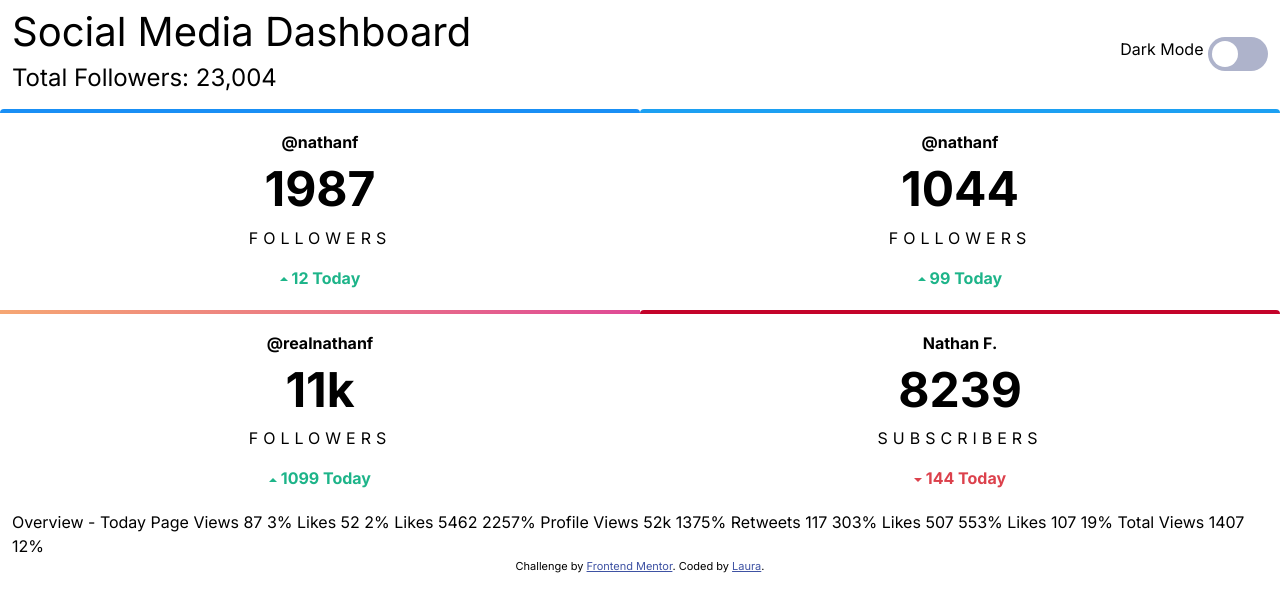
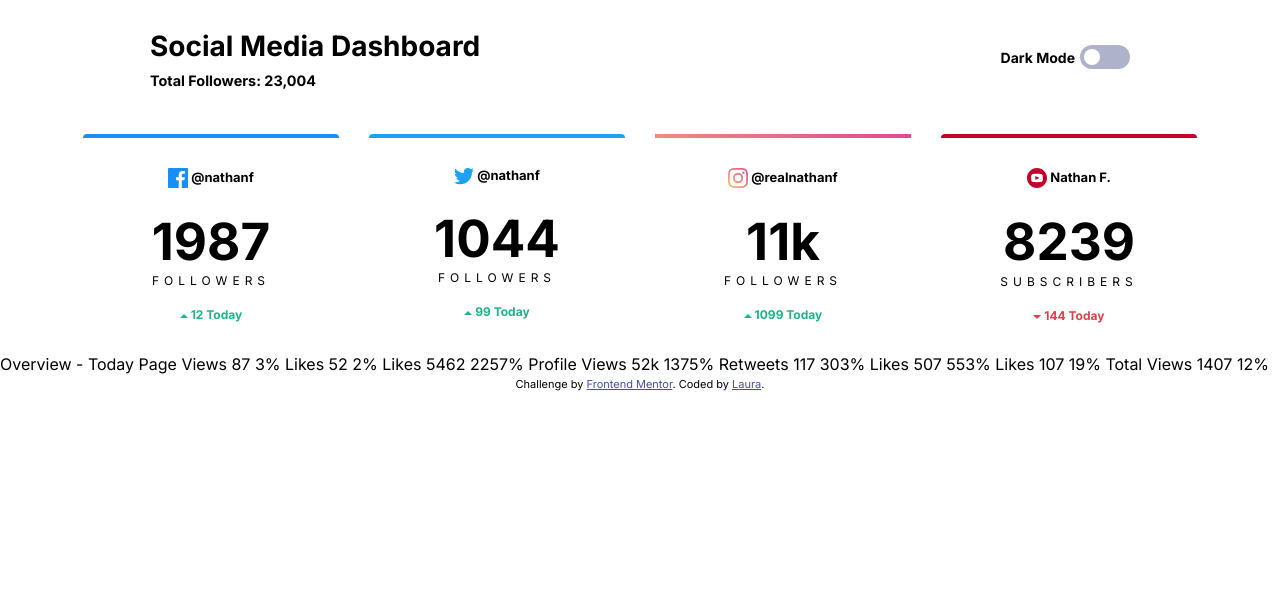
Before and after one commit to lcmedina/social-dashboard, a plain HTML site: page index.html in a window 1280 px wide. Drawn offline with nearby package versions, Linux system fonts and the light colour scheme.

Commit message:
top section looking good

```diff
--- a/index.html
+++ b/index.html
@@ -14,12 +14,12 @@
   <div class="container-fluid">
     <nav class="header navbar">
       <div class="count">
-        <h1>Social Media Dashboard</h1>
-        <h4>Total Followers: 23,004</h4>
+        <h3>Social Media Dashboard</h3>
+        <h6>Total Followers: 23,004</h6>
       </div>
 
       <div class="toggle">
-        Dark Mode
+        <span>Dark Mode</span>
         <label class="switch">
           <input type="checkbox" onclick="toggleTheme()">
           <span class="slider round"></span>
@@ -30,28 +30,28 @@
 
     <div class="row">
       <div class="card col-xxl-3 col-md-6 facebook">
-        <h6 class="card-title">@nathanf</h6>
+        <h6 class="card-title"><img src="/images/icon-facebook.svg" alt="facebook" /> @nathanf</h6>
         <h1>1987</h1>
         <p class="card-text">FOLLOWERS</p>
         <span class="gain"><img src="/images/icon-up.svg" alt="up arrow" /> 12 Today</span>
       </div>
 
       <div class="card col-xxl-3 col-md-6 twitter">
-        <h6 class="card-title">@nathanf</h6>
+        <h6 class="card-title"><img src="/images/icon-twitter.svg" alt="twitter" /> @nathanf</h6>
         <h1>1044</h1>
         <p class="card-text">FOLLOWERS</p>
         <span class="gain"><img src="/images/icon-up.svg" alt="up arrow" /> 99 Today</span>
       </div>
 
       <div class="card col-xxl-3 col-md-6 instagram">
-        <h6 class="card-title">@realnathanf</h6>
+        <h6 class="card-title"><img src="/images/icon-instagram.svg" alt="instagram"/> @realnathanf</h6>
         <h1>11k</h1>
         <p class="card-text">FOLLOWERS</p>
         <span class="gain"><img src="/images/icon-up.svg" alt="up arrow" /> 1099 Today</span>
       </div>
 
       <div class="card col-xxl-3 col-md-6 youtube">
-        <h6 class="card-title">Nathan F.</h6>
+        <p class="card-title"><img src="/images/icon-youtube.svg" alt="youtube" /> Nathan F.</p>
         <h1>8239</h1>
         <p class="card-text">SUBSCRIBERS</p>
         <span class="loss"><img src="/images/icon-down.svg" alt="down arrow" /> 144 Today</span>
@@ -115,7 +115,7 @@
       }
     }
     //on load grab previous setting from local storage
-    (() => {
+    (function () {
       if (localStorage.getItem('theme') === 'darkTheme') {
         setTheme(darkTheme)
       } else {
--- a/styles.css
+++ b/styles.css
@@ -27,13 +27,17 @@ body {
     font-weight: 400;
     color: var(--TextSecondary);
 }
+.container-fluid {
+    padding: 0;
+}
 
 /* The switch - the box around the slider */
 .switch {
     position: relative;
     display: inline-block;
-    width: 60px;
-    height: 34px;
+    width: 50px;
+    height: 24px;
+    margin-left: 5px;
   }
 
   /* Hide default HTML checkbox */
@@ -59,8 +63,8 @@ body {
   .slider:before {
     position: absolute;
     content: "";
-    height: 26px;
-    width: 26px;
+    height: 16px;
+    width: 16px;
     left: 4px;
     bottom: 4px;
     background: white;
@@ -89,24 +93,64 @@ body {
   }
 .header {
     background: var(--TopBG);
+    padding: 0 150px;
+    height: 245px;
+    z-index: 0;
 }
-
+.navbar {
+    align-items: flex-start;
+}
+.count h3 {
+    margin-top: 30px;
+    font-weight: 700;
+    color: var(--TextPrimary);
+}
+.count h6 {
+    font-weight: 700;
+    font-size: .9rem;
+}
+.toggle {
+    display: flex;
+    margin-top: 45px;
+    align-items: center;
+}
+.toggle span {
+    font-size: 14px;
+    font-weight: 700;
+    text-decoration-color: var(--TextSecondary);
+}
+.row {
+    align-items: center;
+    justify-content: center;
+    margin-top: -111px;
+    z-index: 1;
+}
 .card {
     background: var(--CardBG);
     text-align: center;
     border: 0;
-    padding: 20px;
+    width: 256px;
+    height: 218px;
+    margin: 0px 15px;
 }
 .card h1 {
     font-weight: 700;
-    font-size: 3rem;
+    font-size: 3.2rem;
+    padding-top: 15px;
+    margin-bottom: 0;
     color: var(--TextPrimary);
 }
 .card-text {
     letter-spacing: 5px;
+    font-size: 12px;
+    font-weight: 400;
+    text-align: center;
 }
 .card-title {
+    color: var(--TextSecondary);
     font-weight: 700;
+    font-size: 13px;
+    padding-top: 30px;
 }
 .facebook {
     border-top: 4px solid var(--Facebook);
@@ -126,10 +170,12 @@ body {
 .gain {
     color: var(--LimeGreen);
     font-weight: 700;
+    font-size: 12px;
 }
 .loss {
     color: var(--BrightRed);
     font-weight: 700;
+    font-size: 12px;
 }
 .attribution {
     font-size: 11px;
```
